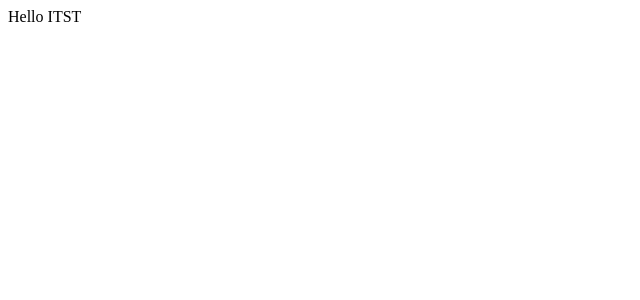
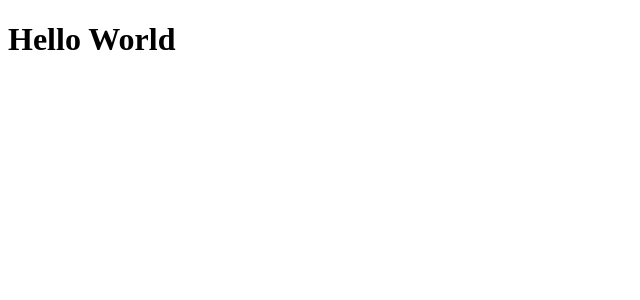
Before and after one commit to victorgcampanella/nextjs, a Next.js app in the folder curso-nextjs/: page / in a window 1280 px wide. Shown: the top 300 px of the page, without its empty margins (0-640 px from the left). Built offline with nearby package versions, Linux system fonts and the light colour scheme.

Commit message:
paginas e rotas

```diff
--- /dev/null
+++ b/curso-nextjs/src/pages/catalog/products/product.tsx
@@ -0,0 +1,5 @@
+export default function Product() {
+  return (
+    <h1>Product</h1>
+  )
+}
--- a/curso-nextjs/pages/index.tsx
+++ b/curso-nextjs/src/pages/index.tsx
@@ -1,5 +1,7 @@
 export default function Home() {
   return (
-    <div>Hello ITST</div>
+    <div>
+      <h1>Hello World</h1>
+    </div>
   )
 }
--- /dev/null
+++ b/curso-nextjs/src/pages/search.tsx
@@ -0,0 +1,5 @@
+export default function Search() {
+  return (
+    <h1>Search</h1>
+  )
+}
```
Also changed, not shown: curso-nextjs/src/pages/_app.tsx (renamed from curso-nextjs/pages/_app.tsx).
